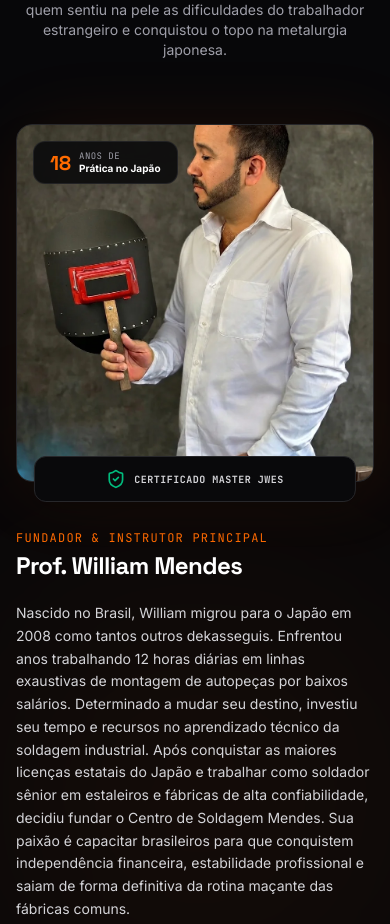
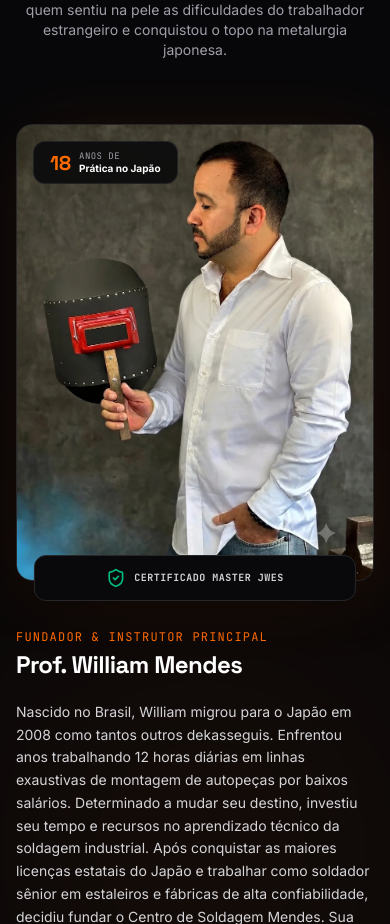
Before and after one commit to ruyhayashihara/mendes, a React (Vite) app: page / in a window 390 px wide. Shown: the part 8607-9531 px from the top of the page. Built offline with nearby package versions, Linux system fonts and the light colour scheme.

Commit message:
fix(InstructorSection): adjust image container responsive behavior maintaining 652x752 aspect ratio

```diff
--- a/src/components/InstructorSection.tsx
+++ b/src/components/InstructorSection.tsx
@@ -38,12 +38,12 @@ export default function InstructorSection() {
 
           {/* Instructor Photo & Experience Badges (Left - 5 cols) */}
           <div className="lg:col-span-5 relative flex justify-center">
-            <div className="relative max-w-sm w-full">
+            <div className="relative w-full max-w-[500px] lg:max-w-none">
               {/* Back ambient frame */}
               <div className="absolute inset-0 bg-brand-primary/20 rounded-3xl blur-2xl -z-10 transform translate-x-2 translate-y-2 animate-pulse" />
 
               {/* Image Container */}
-              <div className="relative rounded-2xl border border-zinc-800 bg-zinc-900 overflow-hidden shadow-2xl aspect-square">
+              <div className="relative rounded-2xl border border-zinc-800 bg-zinc-900 overflow-hidden shadow-2xl w-full max-w-[652px] h-full sm:h-[752px] lg:h-auto lg:aspect-[652/752]">
                 <img
                   src={INSTRUCTOR.photoUrl}
                   alt={INSTRUCTOR.name}
```
